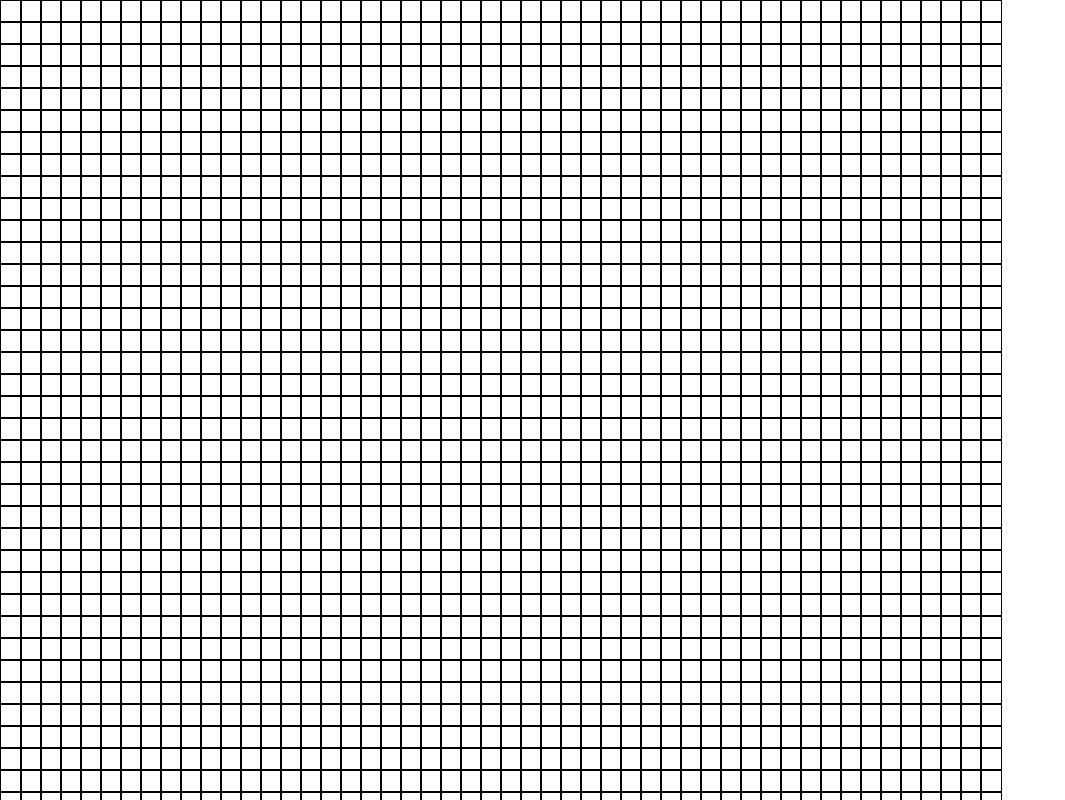
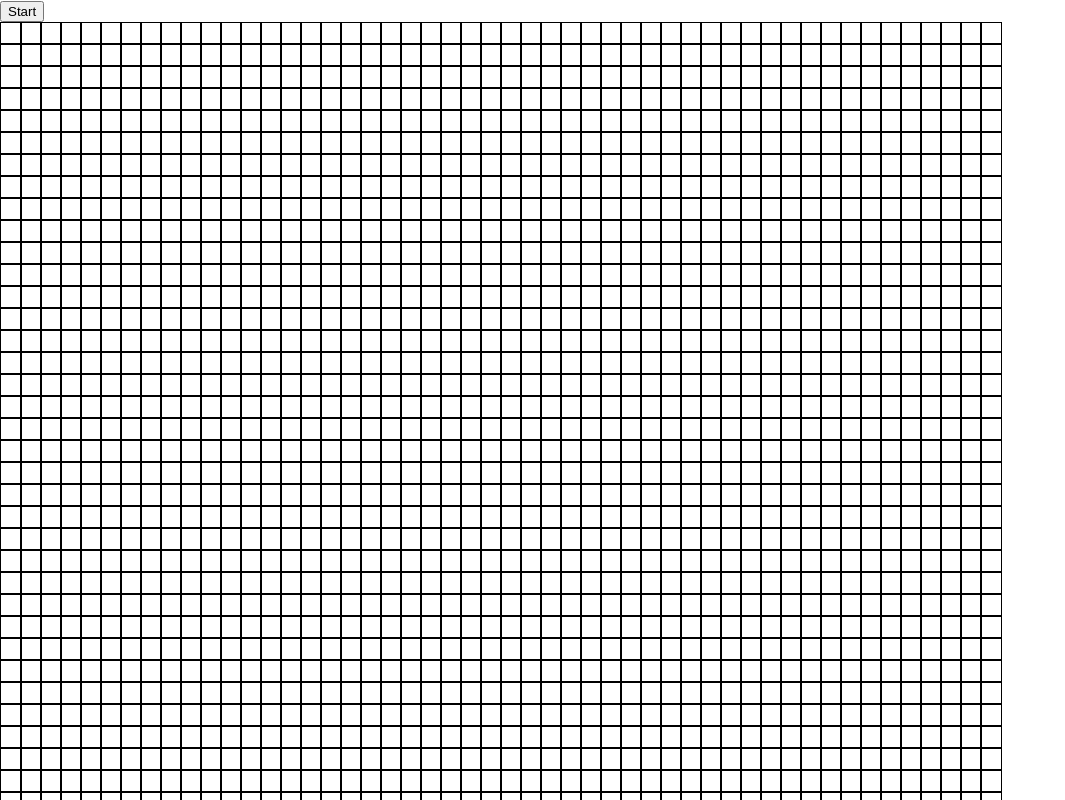
Before and after one commit to mailforwork/creative-programming, a React (Create React App) app in the folder life-game/: page / in a window 1280 px wide. Shown: the top 800 px of the page, without its empty margins (0-1065 px from the left). Built offline with nearby package versions, Linux system fonts and the light colour scheme.

Commit message:
Added Start and Stop button (non-functional)

```diff
--- a/life-game/src/App.tsx
+++ b/life-game/src/App.tsx
@@ -17,8 +17,14 @@ const App: React.FC = () => {
     return rows;
   })
 
+  const [running, setRunning] = useState(false);
 
   return (
+    <>
+      <button onClick={() => { setRunning(!running); }}>
+        {running ? "Stop" : "Start"}
+      </button>
+
       <div style={
         {
           display: 'grid',
@@ -49,6 +55,7 @@ const App: React.FC = () => {
         }
 
       </div>
+    </>
   )
 }
 
```
Lines whose indentation alone changed are shown as unchanged.
